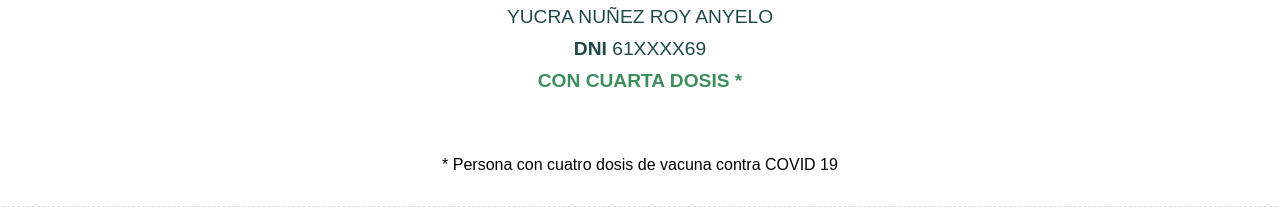
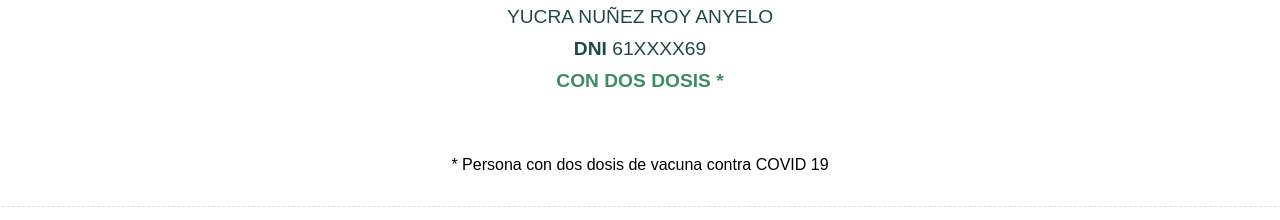
Before and after one commit to ElOtroNew123/https-carnetvacunacion.minsa.gob.pe-publico-certificado-certificado-Tk-v3-c4q9J9Qbf4IczIzWAc7TgfR, a plain HTML site: page index.html in a window 1280 px wide. Shown: the part 271-491 px from the top of the page. Drawn offline with Linux system fonts and the light colour scheme; a script that the page names is missing.

Commit message:
Update index.html

```diff
--- a/index.html
+++ b/index.html
@@ -54,11 +54,11 @@
                 <div style="font-size:1.2rem; padding:0.5rem; background: rgba(255,255,255, 0.7); line-height: 2rem; color: #1f484a;">
                     <div>YUCRA NUÑEZ ROY ANYELO</div>
                     <div> <b>DNI</b> 61XXXX69</div>
-                    <div style="color:#3e8d5e"><b>CON CUARTA DOSIS *</b></div>
+                    <div style="color:#3e8d5e"><b>CON DOS DOSIS *</b></div>
                 </div>
             </div>
             <div style="padding: 0.7rem 0 0.5rem; text-align: center;">
-                <div style="font-size: 1rem;padding:0.5rem;background: rgba(255,255,255, 0.7);">* Persona con cuatro dosis de vacuna contra COVID 19</div>
+                <div style="font-size: 1rem;padding:0.5rem;background: rgba(255,255,255, 0.7);">* Persona con dos dosis de vacuna contra COVID 19</div>
             </div>
             <hr class="aLine1">
             <div class="text-center" style="color:#6c6c6c">
```
